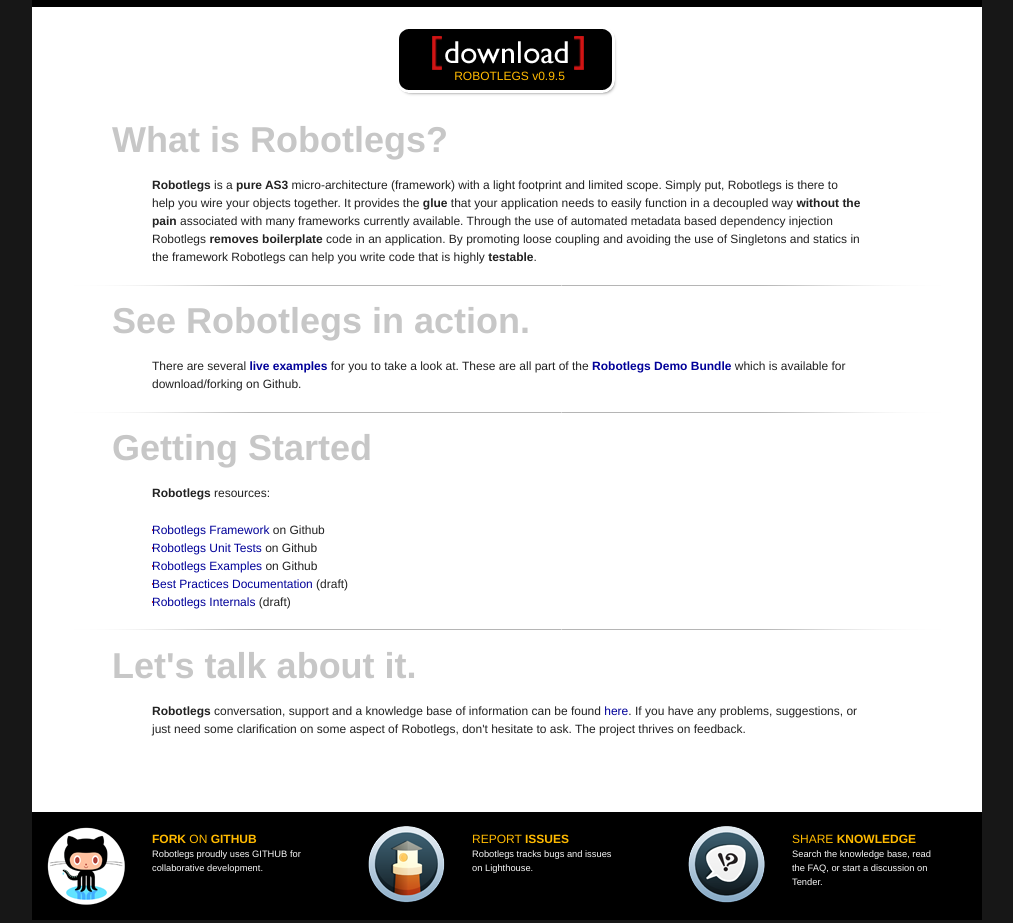
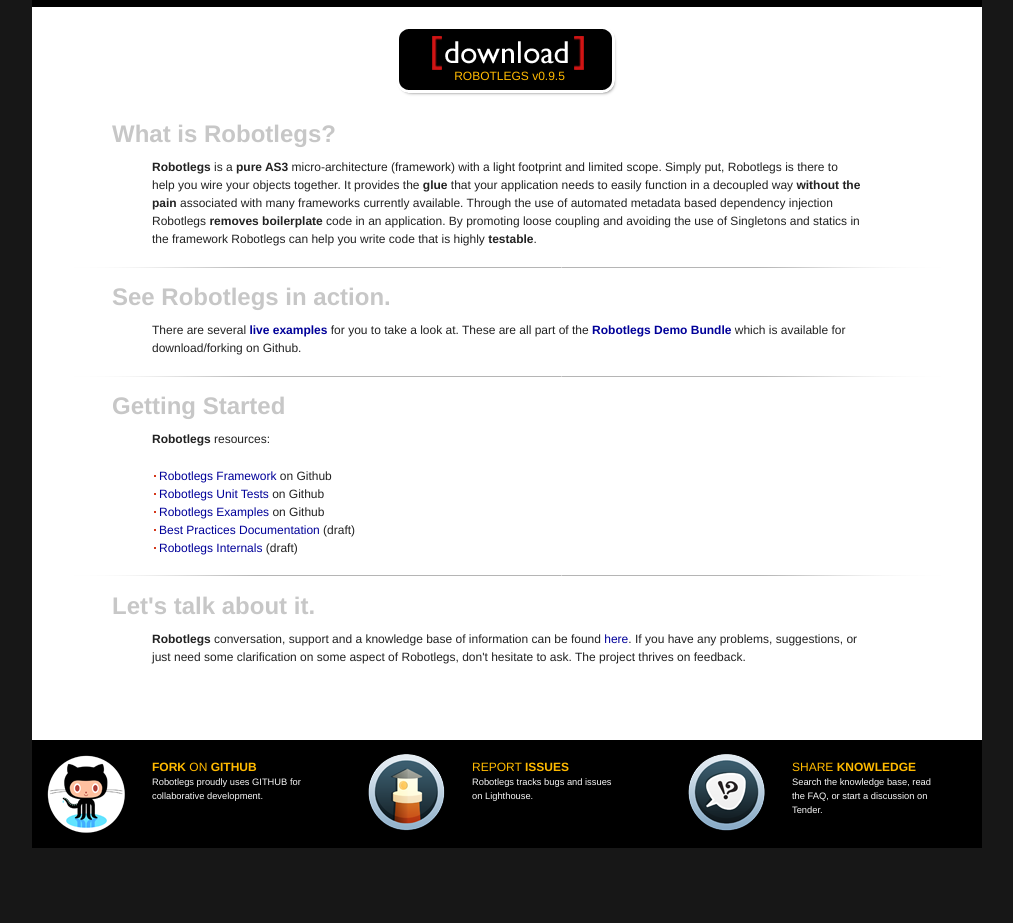
Before and after one commit to robotlegs/robotlegs.github.com, a Jekyll site: the page built from index.html, in a window 1280 px wide. Shown: the part 320-1243 px from the top of the page, without its empty margins (133-1146 px from the left). Built offline with Jekyll 4.4.1, drawn with Linux system fonts in a browser that asks for light colours; Markdown is read by kramdown in place of the engine named in the settings; a script that is not in the unit is left out; after the commit the page ends 1171 px from its top, so only the background shows below that.

Commit message:
minor css updates

```diff
--- a/css/site.css
+++ b/css/site.css
@@ -12,12 +12,18 @@
 
 li{
 	list-style:none;
-	background:url(/images/red-bullet-2x2.png) no-repeat 0px .7em;
-	padding-left:6px;
+	background:url(/images/red-bullet-2x2.png) no-repeat 2px .7em !important;
+	padding-left:7px !important;
 }
 
 .examplerow li {
     padding-left:-6px !important;
+}
+
+h1.section {
+     color: #C7C7C7 !important;
+     font-size: 2.0em;
+     font-weight: bold;
 }
 
 h1.section {
```
